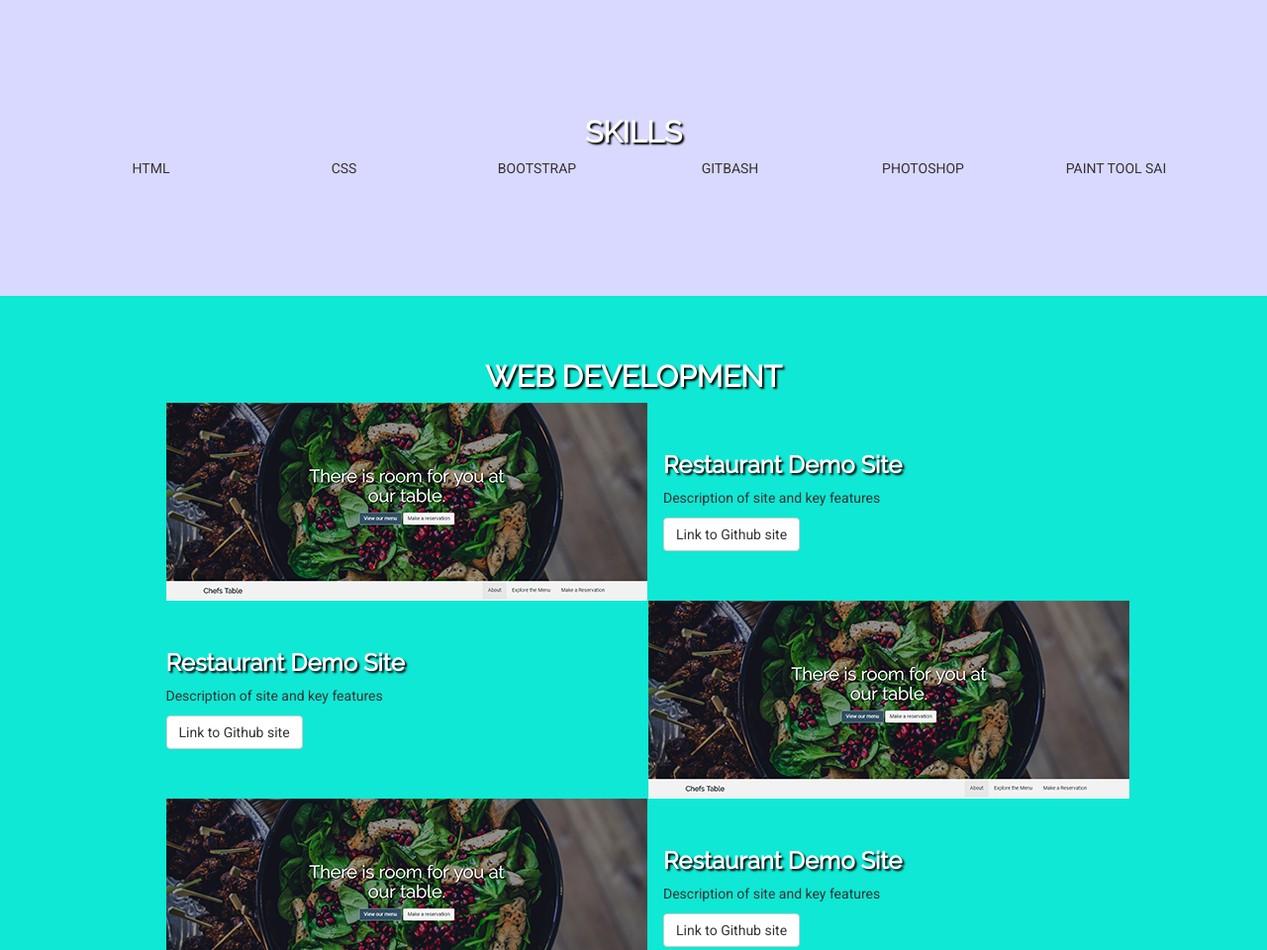
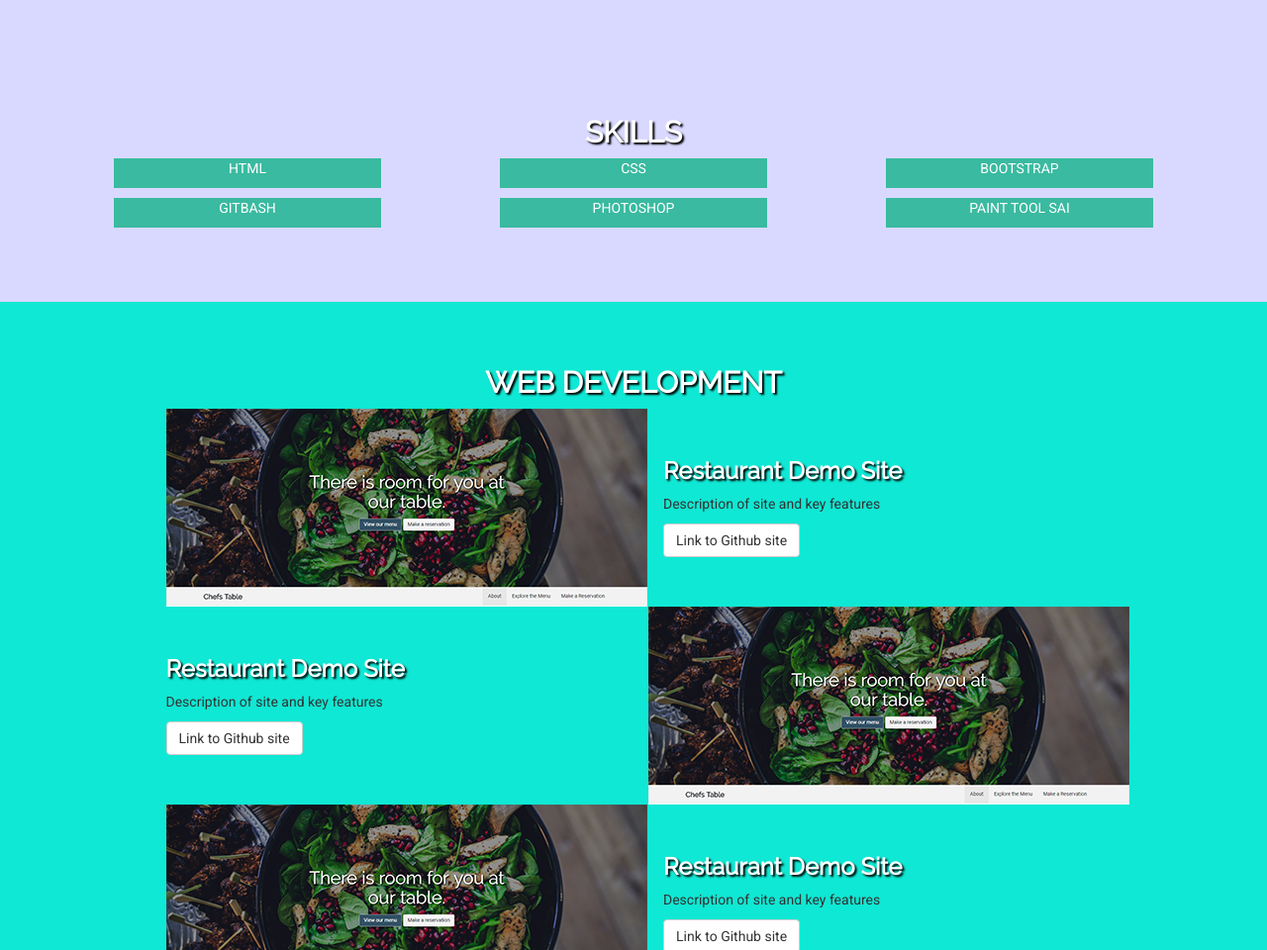
Before and after one commit to alindblom/alindblom.github.io, a plain HTML site: page index.html in a window 1280 px wide. Shown: the part 921-1881 px from the top of the page at 99% size. Drawn offline with Linux system fonts and the light colour scheme.

Commit message:
small html and css changes

```diff
--- a/css/styles.css
+++ b/css/styles.css
@@ -82,6 +82,14 @@ p, a {
 
 .about-section h2 {
 	font-weight: 700;
+}
+
+.skills p {
+	display: inline-block;
+	height: 30px;
+	width: 75%;
+	background-color: #3abaa0;
+	color: #fff;
 }
 
 /* portfolio section css */
--- a/index.html
+++ b/index.html
@@ -62,25 +62,25 @@
 			</div>
 			<div class="container skills-container text-center">
 				<div class="row">
-					<div class="col-md-12">
+					<div class="col-md-12 skills">
 						<h2>SKILLS</h2>
 						<div class="row">
-							<div class="col-xs-6 col-md-2">
+							<div class="col-xs-6 col-md-4">
 								<p>HTML</p>
 							</div>
-							<div class="col-xs-6 col-md-2">
+							<div class="col-xs-6 col-md-4">
 								<p>CSS</p>
 							</div>
-							<div class="col-xs-6 col-md-2">
+							<div class="col-xs-6 col-md-4">
 								<p>BOOTSTRAP</p>
 							</div>
-							<div class="col-xs-6 col-md-2">
+							<div class="col-xs-6 col-md-4">
 								<p>GITBASH</p>
 							</div>
-							<div class="col-xs-6 col-md-2">
+							<div class="col-xs-6 col-md-4">
 								<p>PHOTOSHOP</p>
 							</div>
-							<div class="col-xs-6 col-md-2">
+							<div class="col-xs-6 col-md-4">
 								<p>PAINT TOOL SAI</p>
 							</div>
 						</div>
```
